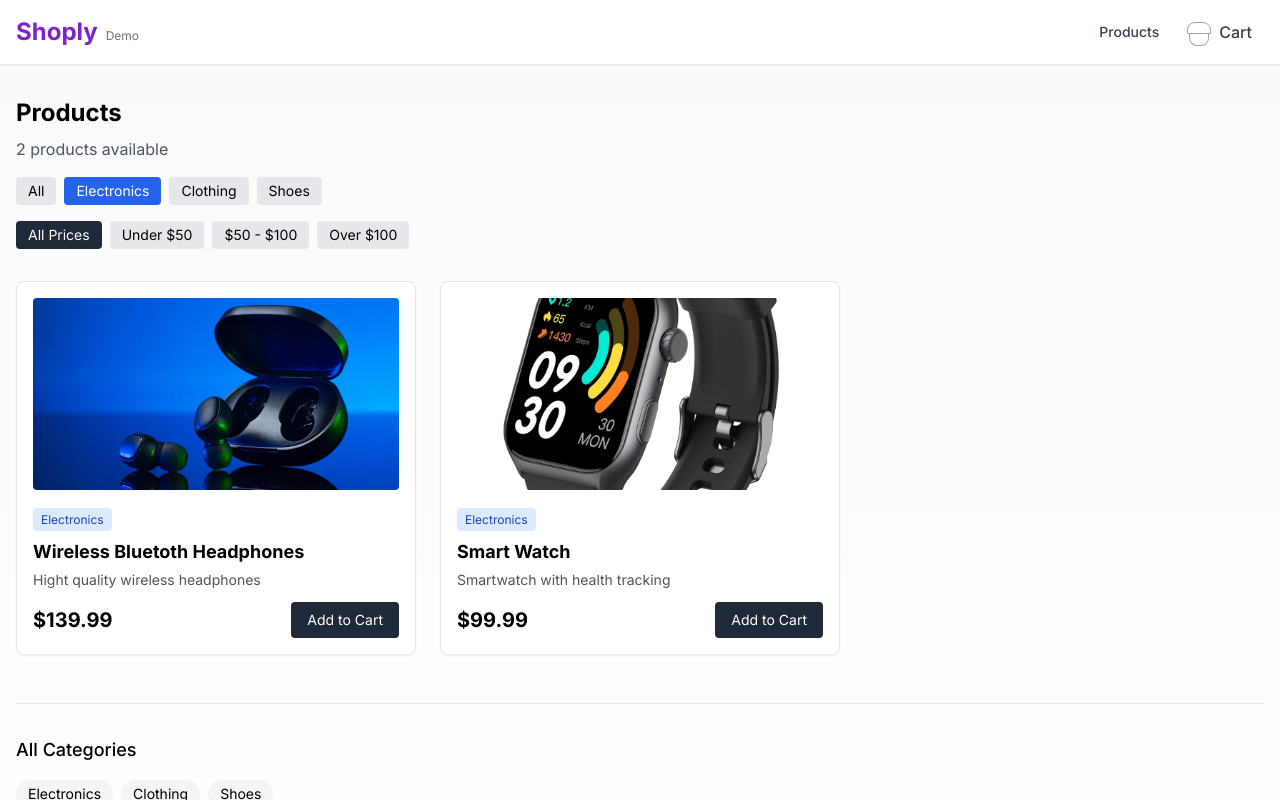
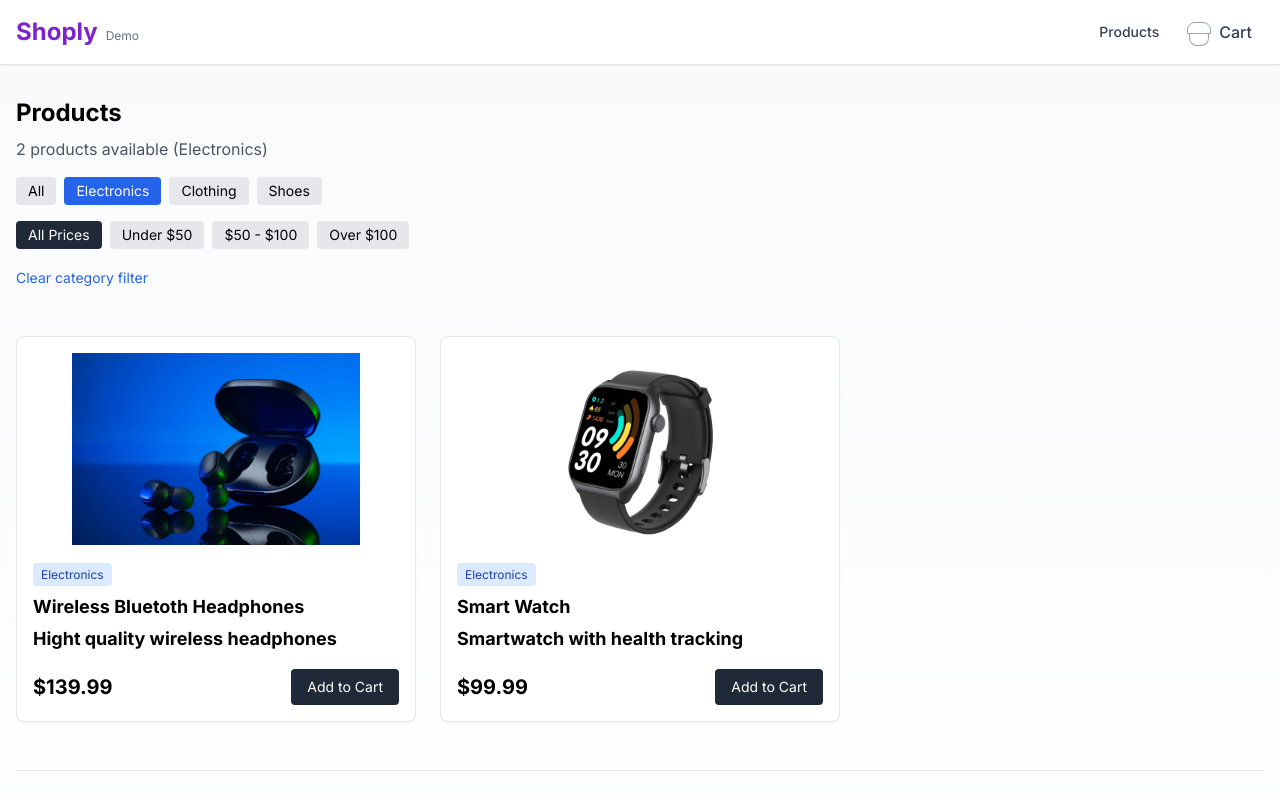
Before and after one commit to Jan030100/ecommerce-store, a Next.js app: page / in a window 1280 px wide. Both pictures are taken after a click on the button "Electronics". Shown: the top 800 px of the page. Built offline with nearby package versions, Linux system fonts and the light colour scheme.

Commit message:
feat: add multiple category selection and improve image display

```diff
--- a/app/page.tsx
+++ b/app/page.tsx
@@ -6,7 +6,7 @@ import ProductCardSkeleton from "@/components/ProductCardSkeleton";
 import { Product } from "@/types"
 
 export default function HomePage() {
-  const [selectedCategory, setSelectedCategory] = useState('All');
+  const [selectedCategory, setSelectedCategory] = useState<string[]>(['All']);
   const [products, setProducts] = useState<Product[]>([]);
   const [loading, setLoading] = useState(true);
   const [selectdPrice, setSelectedPrice] = useState('All');
@@ -27,20 +27,37 @@ export default function HomePage() {
     loadProducts();
   }, []);
 
-const filteredProducts = products.filter(product=>{
-     const categoryMatch = selectedCategory === 'All' || product.category === selectedCategory;
+  const handleCategoryClick = (category: string) => {
+    if (category === 'All') {
+      setSelectedCategory(['All']);
+    } else {
+      const newCategories = selectedCategory.filter(c => c !== 'All');
+
+      if (newCategories.includes(category)) {
+        const updated = newCategories.filter(c => c !== category);
+        setSelectedCategory(updated.length > 0 ? updated : ['All']);
+      } else {
+        setSelectedCategory([...newCategories, category]);
+      }
+    }
+  };
+
+  const filteredProducts = products.filter(product=>{
+     const categoryMatch = selectedCategory.includes('All') ||
+              selectedCategory.includes(product.category);
+
      let priceMatch = true;
      if(selectdPrice === 'Under50'){
       priceMatch = product.price < 50;
      }
     else if(selectdPrice === '50to100'){
       priceMatch = product.price >= 50 && product.price <=100;
-}
+    }
     else if(selectdPrice === 'Over100'){
-      priceMatch = product.price >= 100;
-}
-return categoryMatch && priceMatch;
-});
+      priceMatch = product.price > 100;
+    }
+    return categoryMatch && priceMatch;
+  });
 
   if (loading) {
     return (
@@ -61,34 +78,36 @@ return categoryMatch && priceMatch;
         <h1 className="text-2xl font-bold mb-2">Products</h1>
         <p className="text-gray-600 mb-4">
           {filteredProducts.length} products available
+          {selectedCategory[0] !== 'All' && ` (${selectedCategory.join(', ')})`}
         </p>
 
         <div className="flex gap-2 mb-4">
           <button
-            onClick={() => setSelectedCategory('All')}
-            className={`px-3 py-1 text-sm rounded ${selectedCategory === 'All' ? 'bg-gray-800 text-white' : 'bg-gray-200'}`}
+            onClick={() => handleCategoryClick('All')}
+            className={`px-3 py-1 text-sm rounded ${selectedCategory.includes('All') ? 'bg-gray-800 text-white' : 'bg-gray-200'}`}
           >
             All
           </button>
           <button
-            onClick={() => setSelectedCategory('Electronics')}
-            className={`px-3 py-1 text-sm rounded ${selectedCategory === 'Electronics' ? 'bg-blue-600 text-white' : 'bg-gray-200'}`}
+            onClick={() => handleCategoryClick('Electronics')}
+            className={`px-3 py-1 text-sm rounded ${selectedCategory.includes('Electronics') ? 'bg-blue-600 text-white' : 'bg-gray-200'}`}
           >
-            Electronics
+            Electronics {selectedCategory.includes('Electronics') }
           </button>
           <button
-            onClick={() => setSelectedCategory('Clothing')}
-            className={`px-3 py-1 text-sm rounded ${selectedCategory === 'Clothing' ? 'bg-green-600 text-white' : 'bg-gray-200'}`}
+            onClick={() => handleCategoryClick('Clothing')}
+            className={`px-3 py-1 text-sm rounded ${selectedCategory.includes('Clothing') ? 'bg-green-600 text-white' : 'bg-gray-200'}`}
           >
-            Clothing
+            Clothing {selectedCategory.includes('Clothing') }
           </button>
           <button
-            onClick={() => setSelectedCategory('Shoes')}
-            className={`px-3 py-1 text-sm rounded ${selectedCategory === 'Shoes' ? 'bg-purple-600 text-white' : 'bg-gray-200'}`}
+            onClick={() => handleCategoryClick('Shoes')}
+            className={`px-3 py-1 text-sm rounded ${selectedCategory.includes('Shoes') ? 'bg-purple-600 text-white' : 'bg-gray-200'}`}
           >
-            Shoes
+            Shoes {selectedCategory.includes('Shoes') }
           </button>
         </div>
+
         <div className='flex gap-2 mb-4'>
           <button onClick={()=> setSelectedPrice('All')}
                     className={`px-3 py-1 text-sm rounded ${selectdPrice === 'All' ? 'bg-gray-800 text-white' : 'bg-gray-200'}`}
@@ -113,11 +132,28 @@ return categoryMatch && priceMatch;
             Over $100
           </button>
         </div>
+
+        {selectedCategory[0] !== 'All' && (
+          <button
+            onClick={() => setSelectedCategory(['All'])}
+            className="text-sm text-blue-600 hover:text-blue-800 mb-4"
+          >
+            Clear category filter
+          </button>
+        )}
       </div>
 
       {filteredProducts.length === 0 ? (
         <div className="text-center py-12">
           <p className="text-gray-500">No products found.</p>
+          <button
+            onClick={() => {
+              setSelectedCategory(['All']);
+              setSelectedPrice('All');
+            }}
+            className="mt-4 px-4 py-2 bg-gray-800 text-white rounded hover:bg-black">
+              Clear all filters
+          </button>
         </div>
       ) : (
         <div className="grid grid-cols-1 sm:grid-cols-2 lg:grid-cols-3 gap-6">
@@ -133,9 +169,13 @@ return categoryMatch && priceMatch;
           {Array.from(new Set(products.map(p => p.category))).map((category) => (
             <span
               key={category}
-              className="px-3 py-1 bg-gray-100 rounded-full text-sm"
+              className={`px-3 py-1 rounded-full text-sm ${
+                selectedCategory.includes(category)
+                  ? 'bg-blue-100 text-blue-800'
+                  : 'bg-gray-100 text-gray-600'
+              }`}
             >
-              {category}
+              {category} {selectedCategory.includes(category) && '✓'}
             </span>
           ))}
         </div>
--- a/components/ProductCard.tsx
+++ b/components/ProductCard.tsx
@@ -39,32 +39,35 @@ export default function ProductCard({ product }: ProductCardProps) {
 
   return (
     <Link href={`/product/${product.id}`} className="block">
-    <div className="bg-white border rounded-lg p-4 shadow-sm hover:shadow-md transition-shadow">
+    <div className="bg-white border rounded-lg p-4 shadow-sm hover:shadow-md transition-shadow h-full flex flex-col">
       <div className="relative h-48 mb-4">
+         <div className="relative h-48 w-full">
         <Image
           src={image}
           alt={name}
           fill
-          className="object-cover rounded"
+          className="object-contain rounded"
           sizes="(max-width: 768px) 100vw, (max-width: 1200px) 50vw, 33vw"
+          priority={false}
         />
       </div>
+    </div>
 
-      <div className="mb-2">
+      <div className="mb-2 flex-shrink-0">
         <span className={`px-2 py-1 rounded text-xs ${getCategoryColor()}`}>
           {category}
         </span>
       </div>
 
-      <div>
-        <h3 className="font-bold text-lg mb-1">{name}</h3>
-        <p className="text-gray-600 text-sm mb-3">{description}</p>
+      <div className="flex flex-col flex-grow">
+        <h3 className="font-bold text-lg mb-1 flex-shrink-0">{name}</h3>
+        <p className="font-bold text-lg mb-1 flex-shrink-0">{description}</p>
 
-        <div className="flex justify-between items-center">
+        <div className="flex justify-between items-center mt-auto pt-3 flex-shrink-0">
           <div className="text-xl font-bold">${price.toFixed(2)}</div>
           <button
             onClick={handleAddToCart}
-            className="px-4 py-2 bg-gray-800 text-white text-sm rounded hover:bg-black"
+            className="px-4 py-2 bg-gray-800 text-white text-sm rounded hover:bg-black transition-colors"
           >
             Add to Cart
           </button>
```
